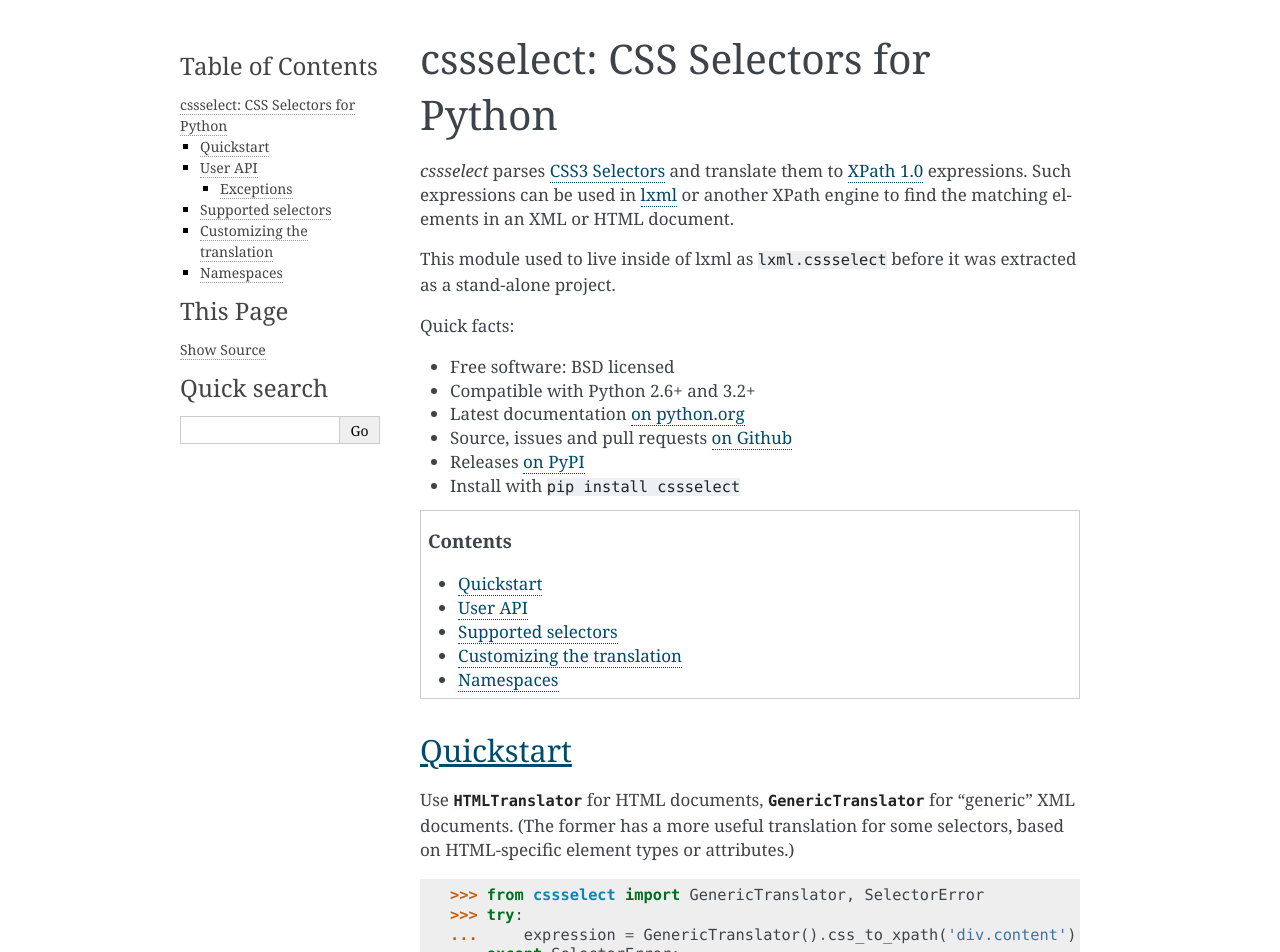
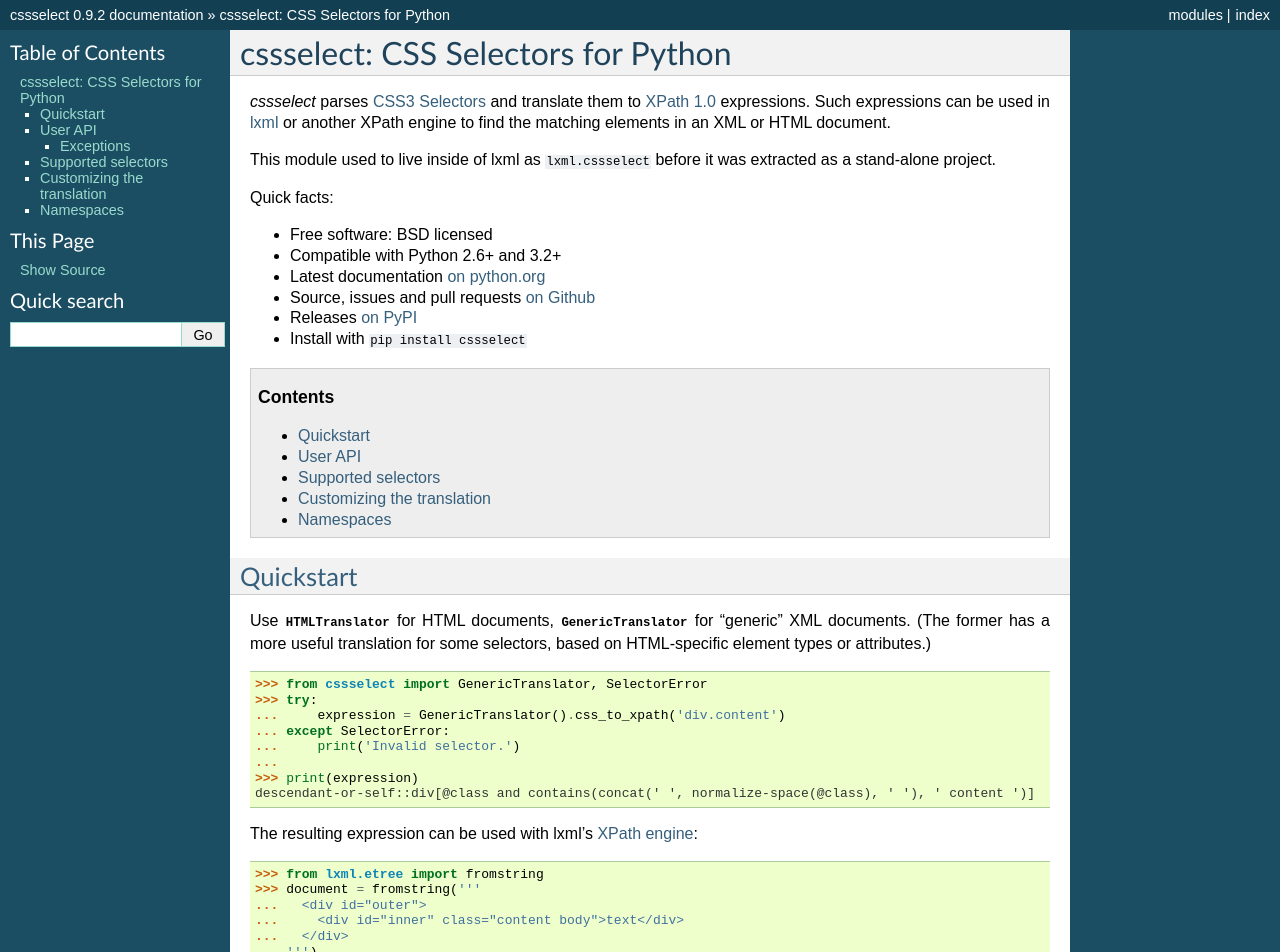
Before and after one commit to scrapy/cssselect, a Sphinx documentation site: the page built from docs/index.rst, in a window 1280 px wide. Shown: the top 952 px of the page. Built offline with Sphinx 7.4.7, drawn with Linux system fonts in a browser that asks for light colours; some of the changed text lies outside the part shown.

Commit message:
Use "classic" theme for Sphinx docs

```diff
--- a/docs/conf.py
+++ b/docs/conf.py
@@ -95,7 +95,7 @@
 
 # The theme to use for HTML and HTML Help pages.  See the documentation for
 # a list of builtin themes.
-#html_theme = 'agogo'
+html_theme = 'classic'
 
 # Theme options are theme-specific and customize the look and feel of a theme
 # further.  For a list of options available for each theme, see the
```
